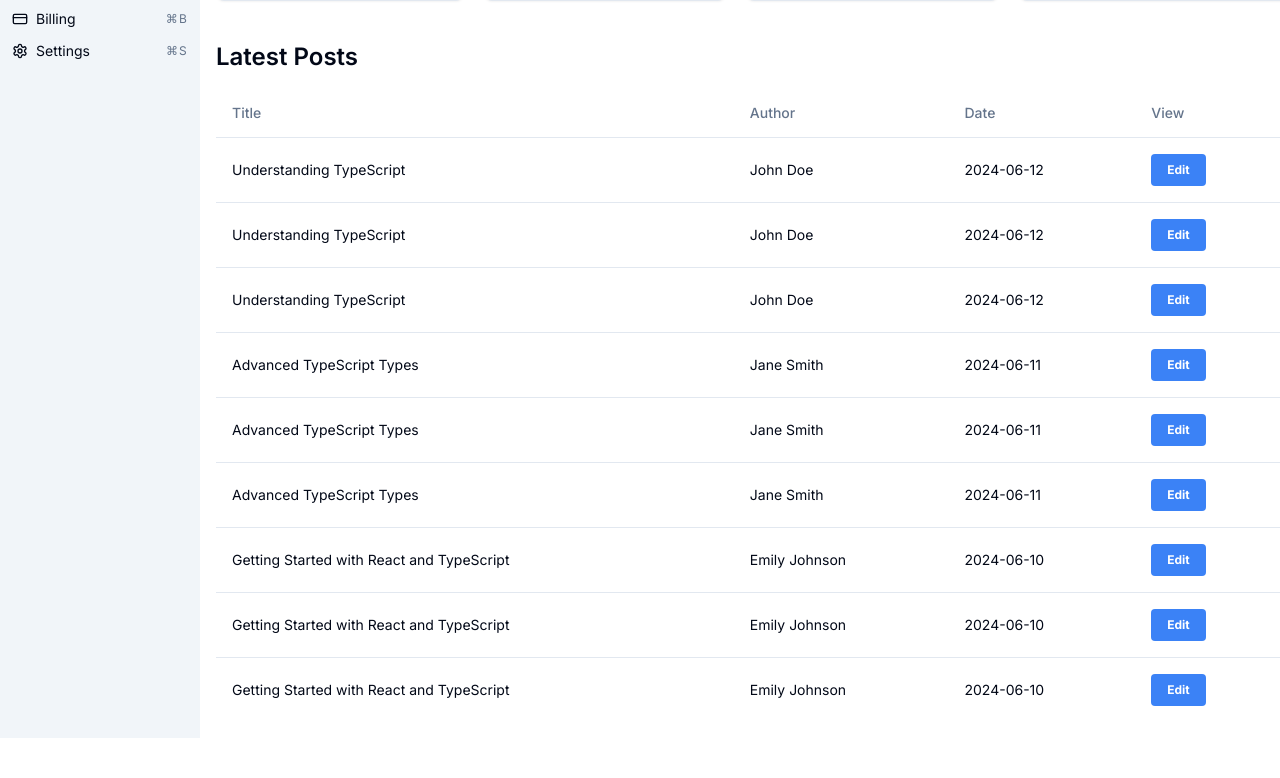
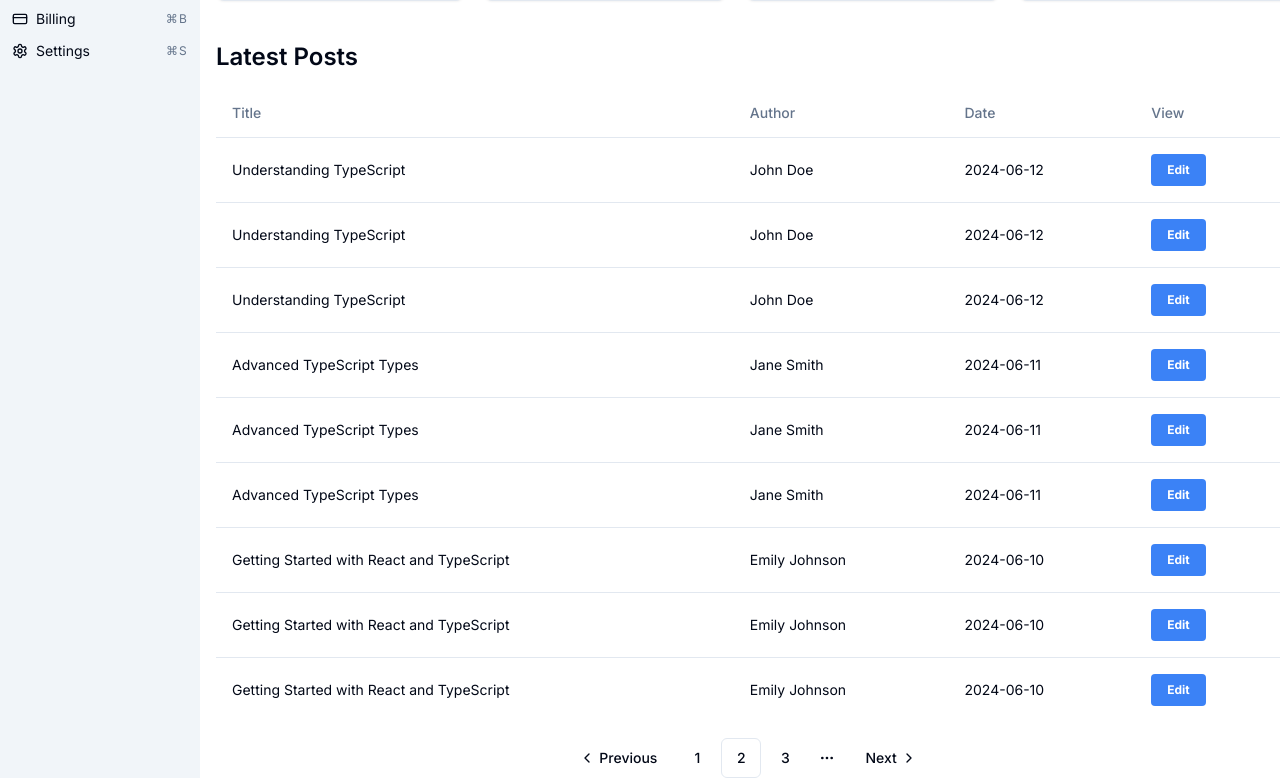
Before and after one commit to yetabalij/insightful-dashboard, a Next.js app: page /posts in a window 1280 px wide. Shown: the part 295-1073 px from the top of the page. Before the commit the page ends 1033 px from the top, so only its background shows below. Built offline with nearby package versions, Linux system fonts and the light colour scheme.

Commit message:
pagination added.

```diff
--- a/components/dashboard/PostsDashboard.tsx
+++ b/components/dashboard/PostsDashboard.tsx
@@ -2,6 +2,7 @@
 import Sidebar from "../Sidebar";
 import PostsDashboardRight from "./PostsDashboardRight";
 import BackButton from "../BackButton";
+import PostsPagination from "../posts/PostsPagination";
 
 const Dashboard = () => {
   return (
@@ -12,6 +13,7 @@
       <div className="col-span-10 mt-10">
         <BackButton text="Go Back" link="/" />
         <PostsDashboardRight />
+        <PostsPagination />
       </div>
     </div>
   );
--- /dev/null
+++ b/components/posts/PostsPagination.tsx
@@ -0,0 +1,41 @@
+import React from "react";
+import {
+  Pagination,
+  PaginationContent,
+  PaginationEllipsis,
+  PaginationItem,
+  PaginationLink,
+  PaginationNext,
+  PaginationPrevious,
+} from "../ui/pagination";
+
+const PostsPagination = () => {
+  return (
+    <Pagination>
+      <PaginationContent>
+        <PaginationItem>
+          <PaginationPrevious href="#" />
+        </PaginationItem>
+        <PaginationItem>
+          <PaginationLink href="#">1</PaginationLink>
+        </PaginationItem>
+        <PaginationItem>
+          <PaginationLink href="#" isActive>
+            2
+          </PaginationLink>
+        </PaginationItem>
+        <PaginationItem>
+          <PaginationLink href="#">3</PaginationLink>
+        </PaginationItem>
+        <PaginationItem>
+          <PaginationEllipsis />
+        </PaginationItem>
+        <PaginationItem>
+          <PaginationNext href="#" />
+        </PaginationItem>
+      </PaginationContent>
+    </Pagination>
+  );
+};
+
+export default PostsPagination;
```
